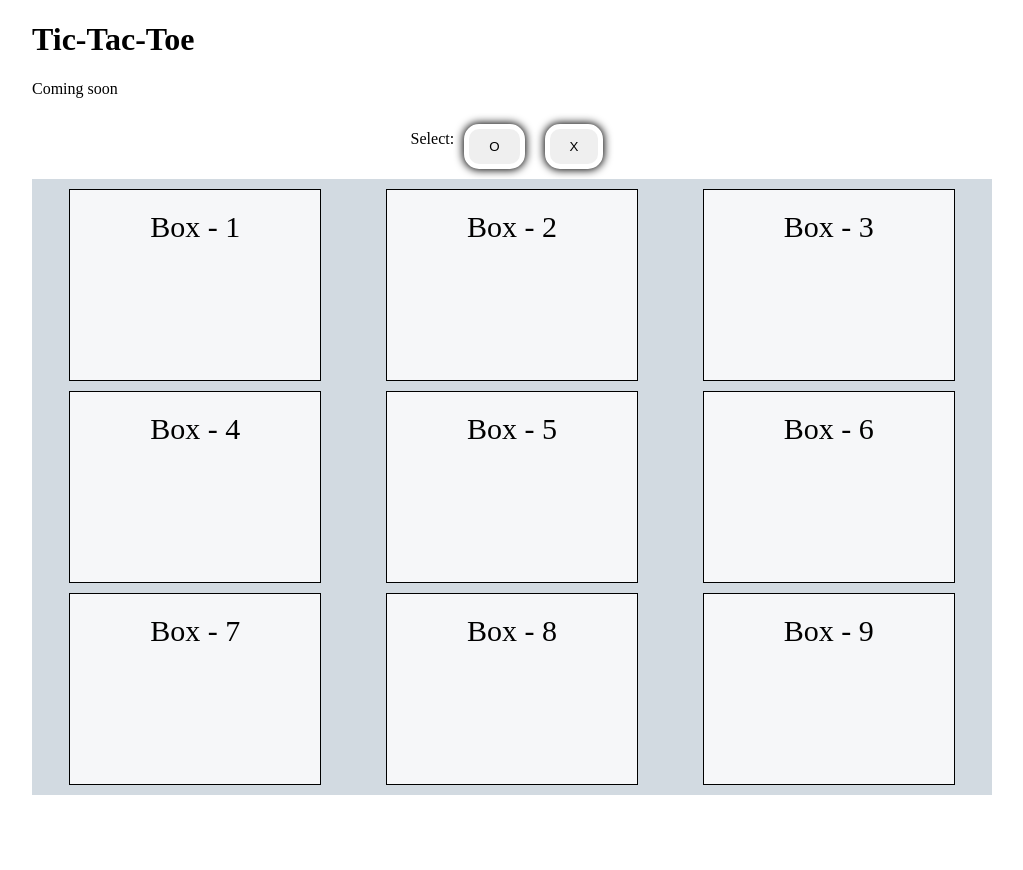
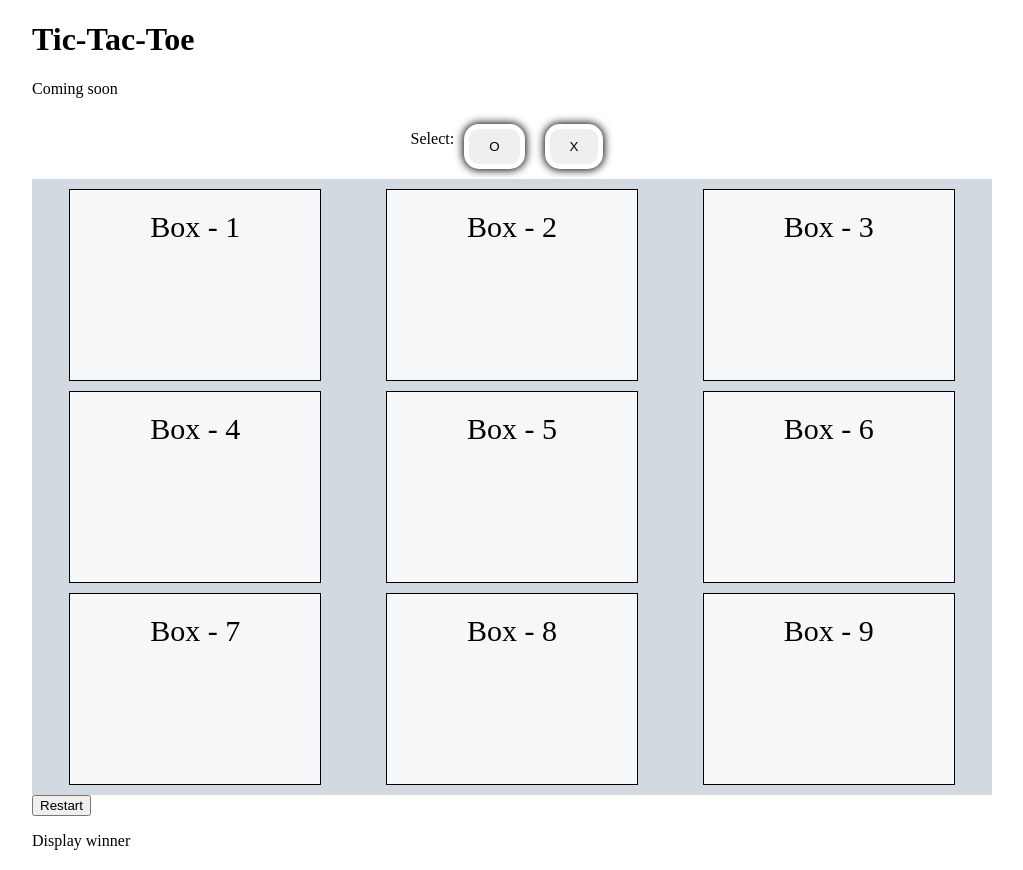
Before and after one commit to sambidrana/tic-tac-toe, a plain HTML site: page index.html in a window 1280 px wide. Shown: the whole page, without its empty margins (128-1151 px from the left). Before the commit the page ends 815 px from the top, so only its background shows below. Drawn offline with Linux system fonts and the light colour scheme.

Commit message:
Click update

```diff
--- a/index.html
+++ b/index.html
@@ -38,6 +38,11 @@
             <div class="box" id="nine">Box - 9</div>
         </main>
 
+        <div>
+            <button>Restart</button>
+            <p>Display winner</p>
+        </div>
+
     </div>
     <script src="js/jquery.js"></script>
     <script src="js/logic.js"></script>
--- a/js/script.js
+++ b/js/script.js
@@ -26,15 +26,20 @@
 
 //click div
 $('.box').click(function () {
+    if ($(this).text() !== "X" && $(this).text() !== "O") //disable from clicking twice
         if (activePlayer === "X") {
             $(this).addClass('player1')
             $(this).text(activePlayer)
             switchPlayer()
 
-    } else if (activePlayer === "O"){
+        } else if (activePlayer === "O") {
 
             $(this).addClass('player2')
             $(this).text(activePlayer)
             switchPlayer()
         }
-})
+
+}
+)
+
+//winning logic
```
Lines whose indentation alone changed are shown as unchanged.
